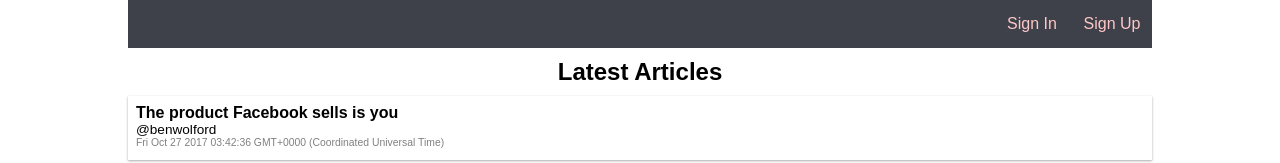
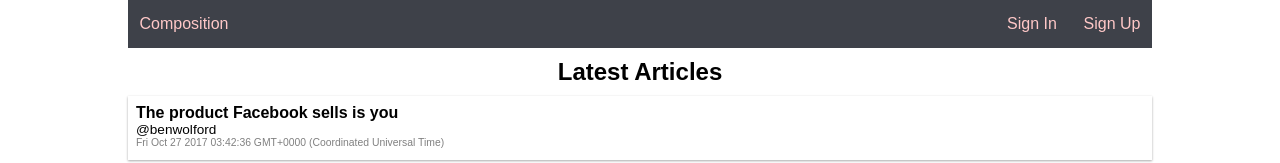
Before and after one commit to richardpanda/composition, a React (Create React App) app in the folder client/: page / in a window 1280 px wide. Shown: the top 163 px of the page. Built offline with nearby package versions, Linux system fonts and the light colour scheme.

Commit message:
Add home to navbar

```diff
--- a/client/src/components/Navbar/index.js
+++ b/client/src/components/Navbar/index.js
@@ -6,6 +6,7 @@ class Navbar extends Component {
   render() {
     return (
       <nav className="Navbar-nav">
+        <a className="Navbar-home" href="/">Composition</a>
         <ul className="Navbar-list">
           <li className="Navbar-item"><a className="Navbar-link" href="/signin">Sign In</a></li>
           <li className="Navbar-item"><a className="Navbar-link" href="/signup">Sign Up</a></li>
--- a/client/src/components/Navbar/style.css
+++ b/client/src/components/Navbar/style.css
@@ -1,7 +1,16 @@
 .Navbar-nav {
     background-color: #3E4149;
     display: flex;
-    flex-direction: row-reverse;
+    flex-direction: reverse;
+    justify-content: space-between;
+}
+
+.Navbar-home {
+    color: #FFC8C8;
+    line-height: 3rem;
+    text-align: center;
+    text-decoration: none;
+    width: 7rem;
 }
 
 .Navbar-list {
```
